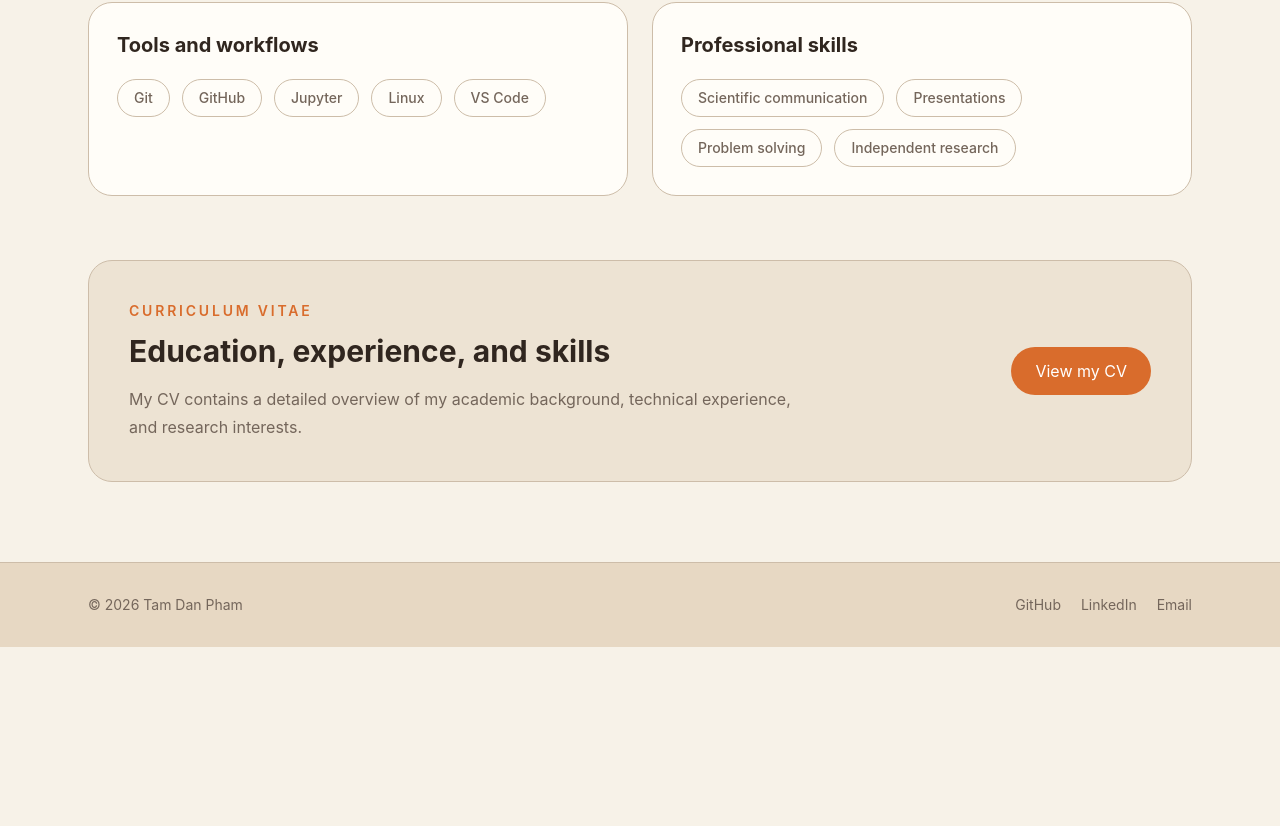
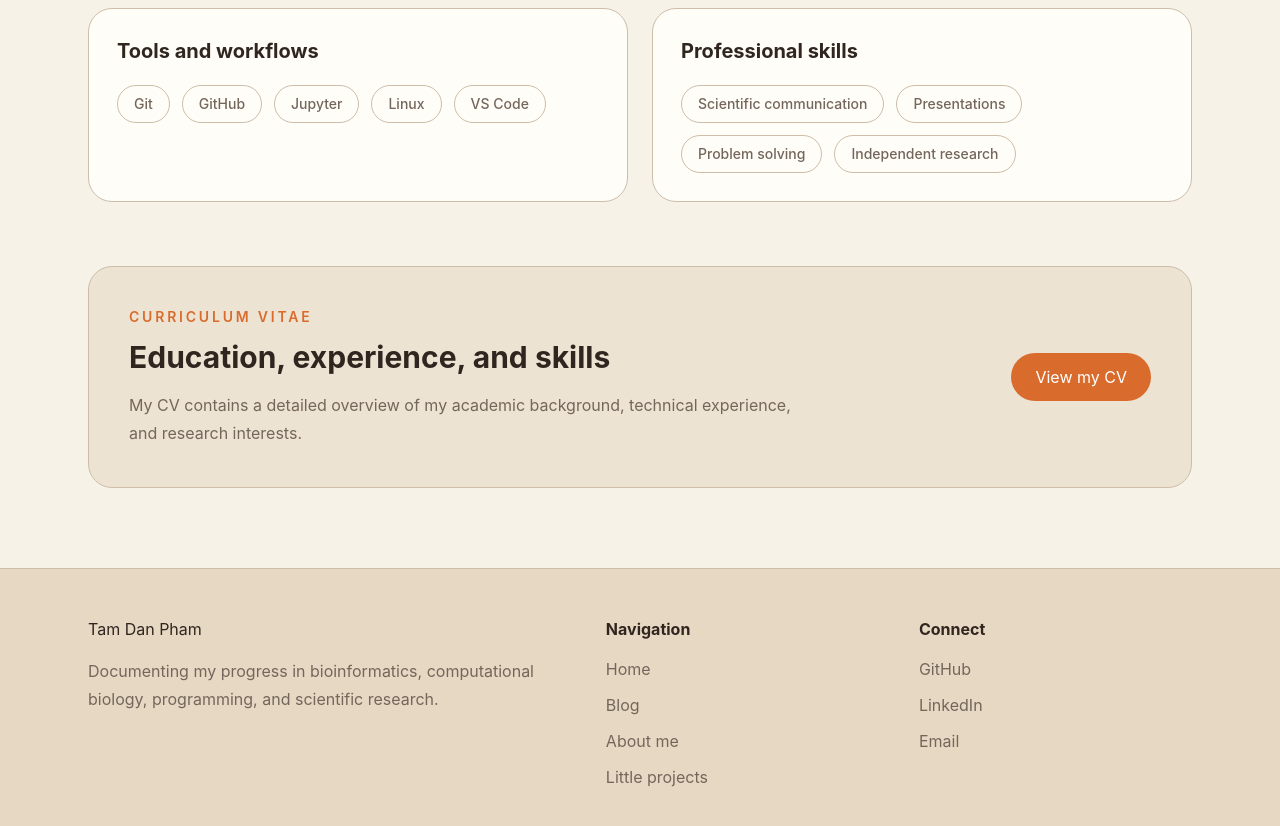
Before and after one commit to tamdanp01-beep/MyBlog, a React (Vite) app: page /about in a window 1280 px wide. Shown: the part 1952-2778 px from the top of the page. Before the commit the page ends 2599 px from the top, so only its background shows below. Built offline with nearby package versions, Linux system fonts and the light colour scheme.

Commit message:
Add responsive navigation and shared footer

```diff
--- a/src/components/layout/Footer.jsx
+++ b/src/components/layout/Footer.jsx
@@ -1,23 +1,103 @@
+import { Link } from "react-router";
+
+import { navigationItems } from "../../data/navigation";
+import { profile } from "../../data/profile";
+
 function Footer() {
   const currentYear = new Date().getFullYear();
 
+  const contactLinks = [
+    {
+      label: "GitHub",
+      href: profile.links.github,
+    },
+    {
+      label: "LinkedIn",
+      href: profile.links.linkedin,
+    },
+    {
+      label: "Email",
+      href: profile.links.email
+        ? `mailto:${profile.links.email}`
+        : "",
+    },
+  ].filter((link) => link.href);
+
   return (
-        <footer className="border-t border-[#cdbda9] bg-[#e7d8c3]">
-            <div className="mx-auto flex max-w-6xl flex-col gap-3 px-6 py-8 text-sm text-[#74665b] sm:flex-row sm:items-center sm:justify-between">
-                <p>© {currentYear} Tam Dan Pham</p>
+    <footer className="border-t border-[var(--color-border)] bg-[var(--color-navbar)]">
+      <div className="mx-auto grid max-w-6xl gap-10 px-6 py-12 md:grid-cols-[1.4fr_0.8fr_0.8fr]">
+        <div>
+          <Link
+            to="/"
+            className="text-xl font-bold text-[var(--color-text)]"
+          >
+            {profile.name}
+          </Link>
 
-                <div className="flex gap-5">
-                    <a className="hover:text-[#d96c2c]" href="#">
-                        GitHub
+          <p className="mt-4 max-w-md leading-7 text-[var(--color-text-muted)]">
+            Documenting my progress in bioinformatics, computational biology,
+            programming, and scientific research.
+          </p>
+        </div>
+
+        <div>
+          <h2 className="font-bold text-[var(--color-text)]">
+            Navigation
+          </h2>
+
+          <ul className="mt-4 space-y-3">
+            {navigationItems.map((item) => (
+              <li key={item.path}>
+                <Link
+                  to={item.path}
+                  className="text-[var(--color-text-muted)] hover:text-[var(--color-accent)]"
+                >
+                  {item.label}
+                </Link>
+              </li>
+            ))}
+          </ul>
+        </div>
+
+        <div>
+          <h2 className="font-bold text-[var(--color-text)]">
+            Connect
+          </h2>
+
+          {contactLinks.length > 0 ? (
+            <ul className="mt-4 space-y-3">
+              {contactLinks.map((link) => {
+                const isEmail = link.href.startsWith("mailto:");
+
+                return (
+                  <li key={link.label}>
+                    <a
+                      href={link.href}
+                      target={isEmail ? undefined : "_blank"}
+                      rel={isEmail ? undefined : "noreferrer"}
+                      className="text-[var(--color-text-muted)] hover:text-[var(--color-accent)]"
+                    >
+                      {link.label}
                     </a>
+                  </li>
+                );
+              })}
+            </ul>
+          ) : (
+            <p className="mt-4 text-sm text-[var(--color-text-muted)]">
+              Contact links coming soon.
+            </p>
+          )}
+        </div>
+      </div>
 
-                    <a className="hover:text-[#d96c2c]" href="#">
-                        LinkedIn
-                    </a>
+      <div className="border-t border-[var(--color-border)]">
+        <div className="mx-auto flex max-w-6xl flex-col gap-2 px-6 py-6 text-sm text-[var(--color-text-muted)] sm:flex-row sm:items-center sm:justify-between">
+          <p>
+            © {currentYear} {profile.name}
+          </p>
 
-                    <a className="hover:text-[#d96c2c]" href="mailto:your@email.com">
-                        Email
-                    </a>
+          <p>Built with React and Tailwind CSS</p>
         </div>
       </div>
     </footer>
--- a/src/components/layout/Navbar.jsx
+++ b/src/components/layout/Navbar.jsx
@@ -1,19 +1,56 @@
-import { NavLink } from "react-router";
+import { Menu, X } from "lucide-react";
+import { useEffect, useState } from "react";
+import { NavLink, useLocation } from "react-router";
 
 import { navigationItems } from "../../data/navigation";
 
 function Navbar() {
+  const [isMenuOpen, setIsMenuOpen] = useState(false);
+  const location = useLocation();
+
+  useEffect(() => {
+    setIsMenuOpen(false);
+  }, [location.pathname]);
+
+  useEffect(() => {
+    function handleEscape(event) {
+      if (event.key === "Escape") {
+        setIsMenuOpen(false);
+      }
+    }
+
+    window.addEventListener("keydown", handleEscape);
+
+    return () => {
+      window.removeEventListener("keydown", handleEscape);
+    };
+  }, []);
+
+  function getLinkClasses(isActive) {
+    return [
+      "border-b-2 py-2 text-sm font-medium transition-colors",
+      isActive
+        ? "border-[var(--color-accent)] text-[var(--color-accent)]"
+        : "border-transparent text-[var(--color-text)] hover:text-[var(--color-accent)]",
+    ].join(" ");
+  }
+
   return (
     <header className="sticky top-0 z-50 border-b border-[var(--color-border)] bg-[var(--color-navbar)]/95 backdrop-blur">
       <nav
-                className="mx-auto flex max-w-6xl items-center justify-between px-6 py-5"
+        className="mx-auto max-w-6xl px-6"
         aria-label="Main navigation"
       >
+        <div className="flex min-h-20 items-center justify-between">
           <NavLink
             to="/"
-                    className="text-xl font-bold tracking-tight text-[var(--color-text)]"
+            className="font-bold tracking-tight text-[var(--color-text)]"
           >
+            <span className="text-xl sm:hidden">TDP</span>
+
+            <span className="hidden text-xl sm:inline">
               My Bioinformatics Journey
+            </span>
           </NavLink>
 
           <div className="hidden items-center gap-6 md:flex">
@@ -22,14 +59,7 @@ function Navbar() {
                 key={item.path}
                 to={item.path}
                 end={item.path === "/"}
-                            className={({ isActive }) =>
-                                [
-                                    "border-b-2 py-1 text-sm font-medium transition-colors",
-                                    isActive
-                                        ? "border-[var(--color-accent)] text-[var(--color-accent)]"
-                                        : "border-transparent text-[var(--color-text)] hover:text-[var(--color-accent)]",
-                                ].join(" ")
-                            }
+                className={({ isActive }) => getLinkClasses(isActive)}
               >
                 {item.label}
               </NavLink>
@@ -38,11 +68,46 @@ function Navbar() {
 
           <button
             type="button"
-                    className="rounded-lg border border-[var(--color-border)] px-3 py-2 text-sm font-medium md:hidden"
-                    aria-label="Open navigation menu"
+            onClick={() => setIsMenuOpen((currentValue) => !currentValue)}
+            className="flex size-11 items-center justify-center rounded-xl border border-[var(--color-border)] text-[var(--color-text)] hover:border-[var(--color-accent)] hover:text-[var(--color-accent)] md:hidden"
+            aria-expanded={isMenuOpen}
+            aria-controls="mobile-navigation"
+            aria-label={isMenuOpen ? "Close navigation menu" : "Open navigation menu"}
           >
-                    Menu
+            {isMenuOpen ? (
+              <X size={22} aria-hidden="true" />
+            ) : (
+              <Menu size={22} aria-hidden="true" />
+            )}
           </button>
+        </div>
+
+        {isMenuOpen && (
+          <div
+            id="mobile-navigation"
+            className="border-t border-[var(--color-border)] py-4 md:hidden"
+          >
+            <div className="flex flex-col">
+              {navigationItems.map((item) => (
+                <NavLink
+                  key={item.path}
+                  to={item.path}
+                  end={item.path === "/"}
+                  className={({ isActive }) =>
+                    [
+                      "rounded-xl px-4 py-3 font-medium transition-colors",
+                      isActive
+                        ? "bg-[var(--color-accent)] text-white"
+                        : "text-[var(--color-text)] hover:bg-[var(--color-surface-muted)] hover:text-[var(--color-accent)]",
+                    ].join(" ")
+                  }
+                >
+                  {item.label}
+                </NavLink>
+              ))}
+            </div>
+          </div>
+        )}
       </nav>
     </header>
   );
--- a/src/data/profile.js
+++ b/src/data/profile.js
@@ -72,9 +72,9 @@ export const profile = {
   ],
 
   links: {
-    github: "",
-    linkedin: "",
-    email: "",
+    github: "https://github.com/tamdanp01-beep",
+    linkedin: "https://www.linkedin.com/in/tam-dan-pham-1b65081b3",
+    email: "tamdanp01@gmail.com",
     cv: "/cv/CV_tam_dan.pdf",
   },
 };
```
Lines whose indentation alone changed are shown as unchanged.
